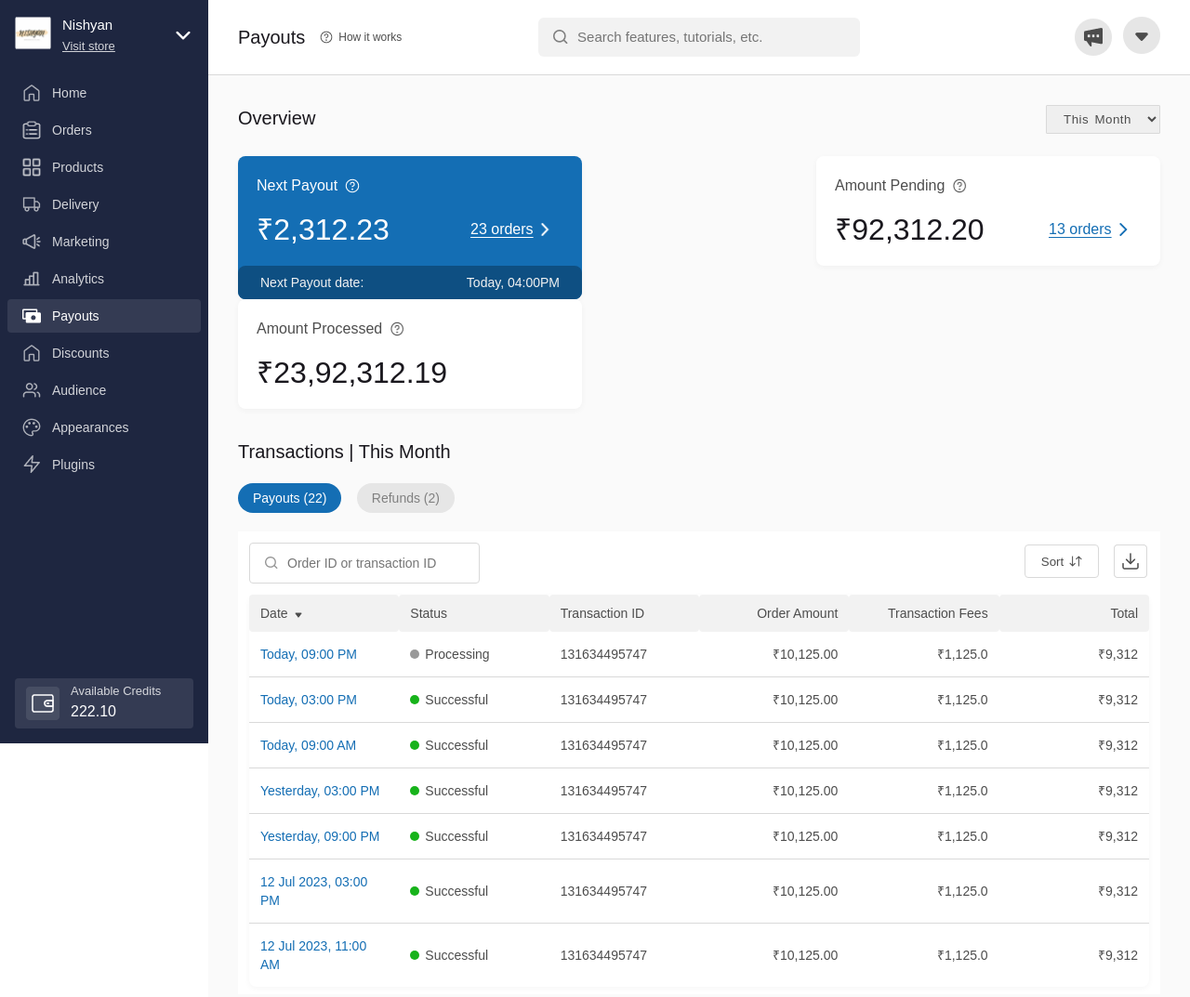
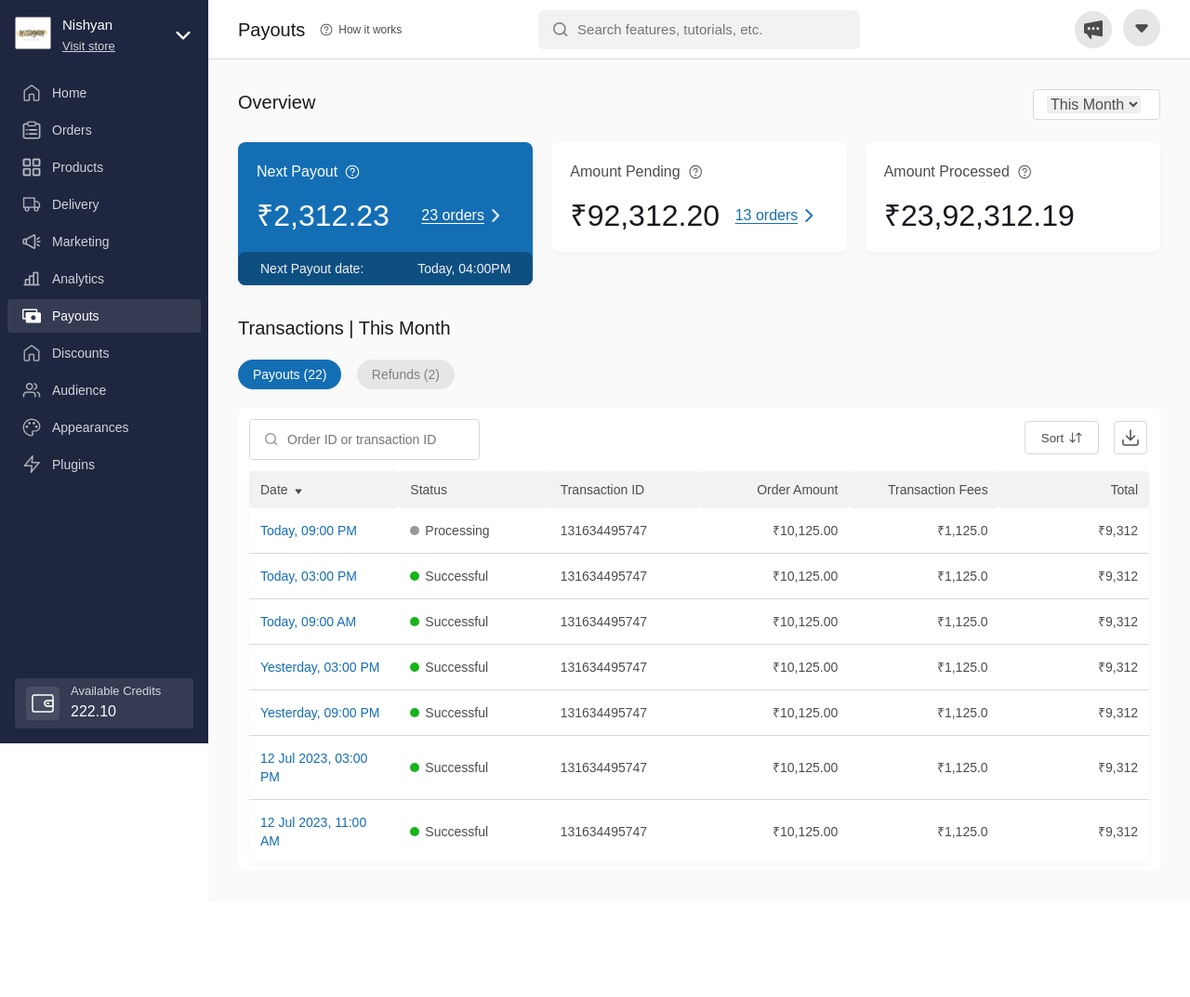
Before and after one commit to amanchauhann/Dukaan, a plain HTML site: page index.html in a window 1280 px wide. Shown: the whole page at 93% size. After the commit the page ends 969 px from the top, so only its background shows below. Drawn offline with Linux system fonts and the light colour scheme; files whose address does not match are found by name; a web font is replaced by a local one.

Commit message:
fix: radius

```diff
--- a/index.html
+++ b/index.html
@@ -127,12 +127,15 @@
                     <!-- OVERVIEW CONTAINER -->
                     <div class="overviewUpperContainer">
                         <h5 class="overview">Overview</h5>
-                        <label for="time">
-                            <select id="time" name="time">
-                                <option value="thisMonth">This Month</option>
-                                <option value="thisMonth">This Month</option>
-                            </select>
-                        </label>
+                        <div class="timeOption">
+                            <label for="time">
+                                <select id="time" name="time">
+                                    <option value="thisMonth">This Month</option>
+                                    <option value="thisMonth">That Month</option>
+                                </select>
+                            </label>
+                        </div>
+
                     </div>
 
                     <!-- CARDS -->
--- a/main.css
+++ b/main.css
@@ -176,6 +176,7 @@ body{
     background-color: #fff;
     border-bottom: 1px solid var(--black-d9);
     align-items: center;
+    height: 64px;
 }
 
 .payoutNav{
@@ -289,19 +290,29 @@ body{
     color: var(--heading-black);
 }
 
+.timeOption{
+    border: 1px solid var(--black-d9);
+    background-color: #fff;
+    padding: 6px 14px;
+    width: 137px;
+    border-radius: 4px;
+}
+
 #time{
-    border: 1px solid var(--black-d9);
+    border: none;
     color: var(--light-grey);
-    border-radius: 1px;
-    word-spacing: 2px;
-    letter-spacing: 0.5px;
-    padding: 6px 14px;
+    /* word-spacing: 2px; */
+    /* letter-spacing: 0.5px; */
+    font-weight: 400;
+    font-size: 16px;
+    line-height: 24px;
 }
 
 .overviewLowerContainer{
     display: flex;
-    justify-content: space-between;
-    flex-wrap: wrap;
+    /* justify-content: space-between; */
+    /* flex-wrap: wrap; */
+    gap: 20px;
 }
 
 .card{
@@ -432,11 +443,12 @@ body{
 }
 
 .tableMainContainer{
-    background-color: #fff;
+    background-color: #FFF;
     padding: 12px 12px 8px 12px;
     display: flex;
     flex-direction: column;
     gap: 12px;
+    border-radius: 8px;
 }
 
 .searchSortContainer{
@@ -533,6 +545,9 @@ td{
     color: var(--light-grey);
     border-bottom: 1px solid var(--black-d9);
 }
+tr{
+    /* border: 1px solid red; */
+}
 table tr:last-child td{
     border: none;
 }
```
